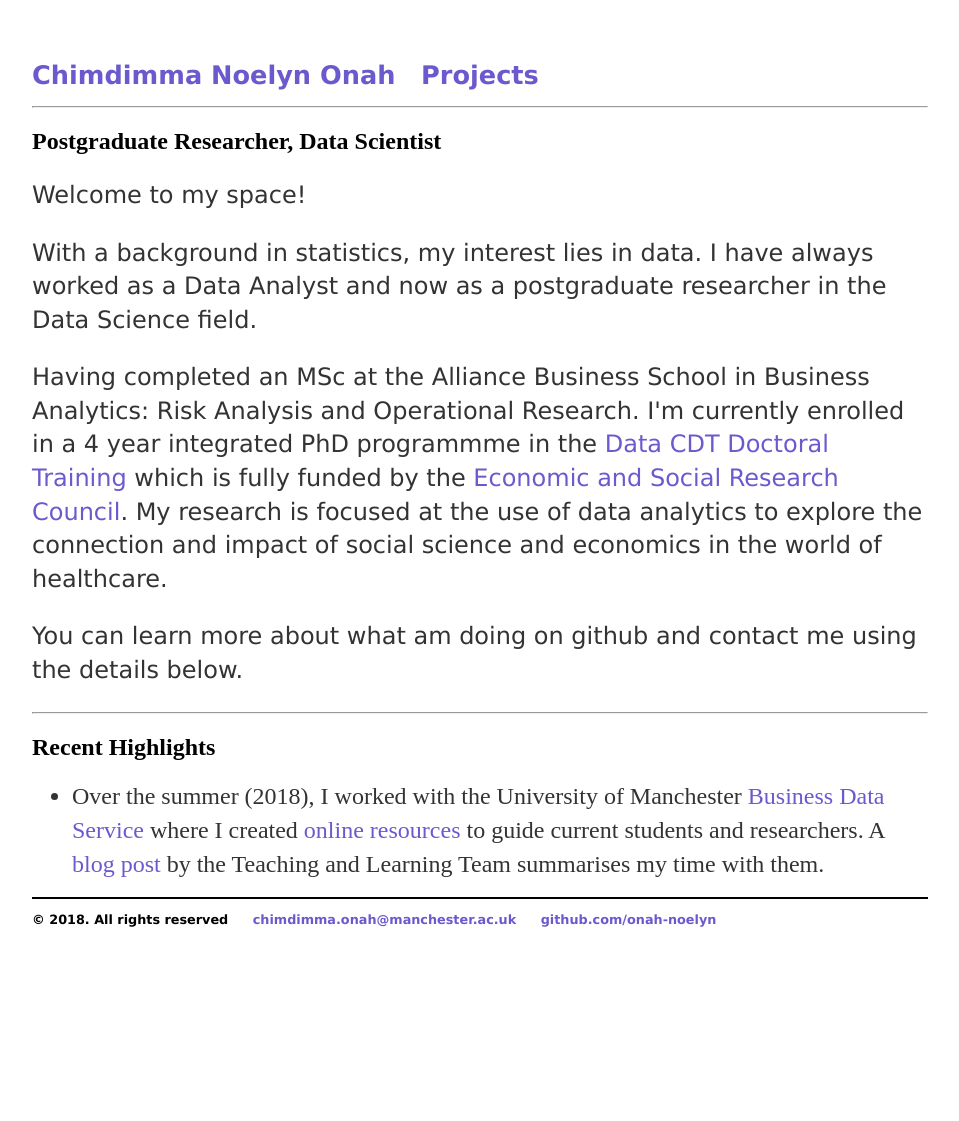
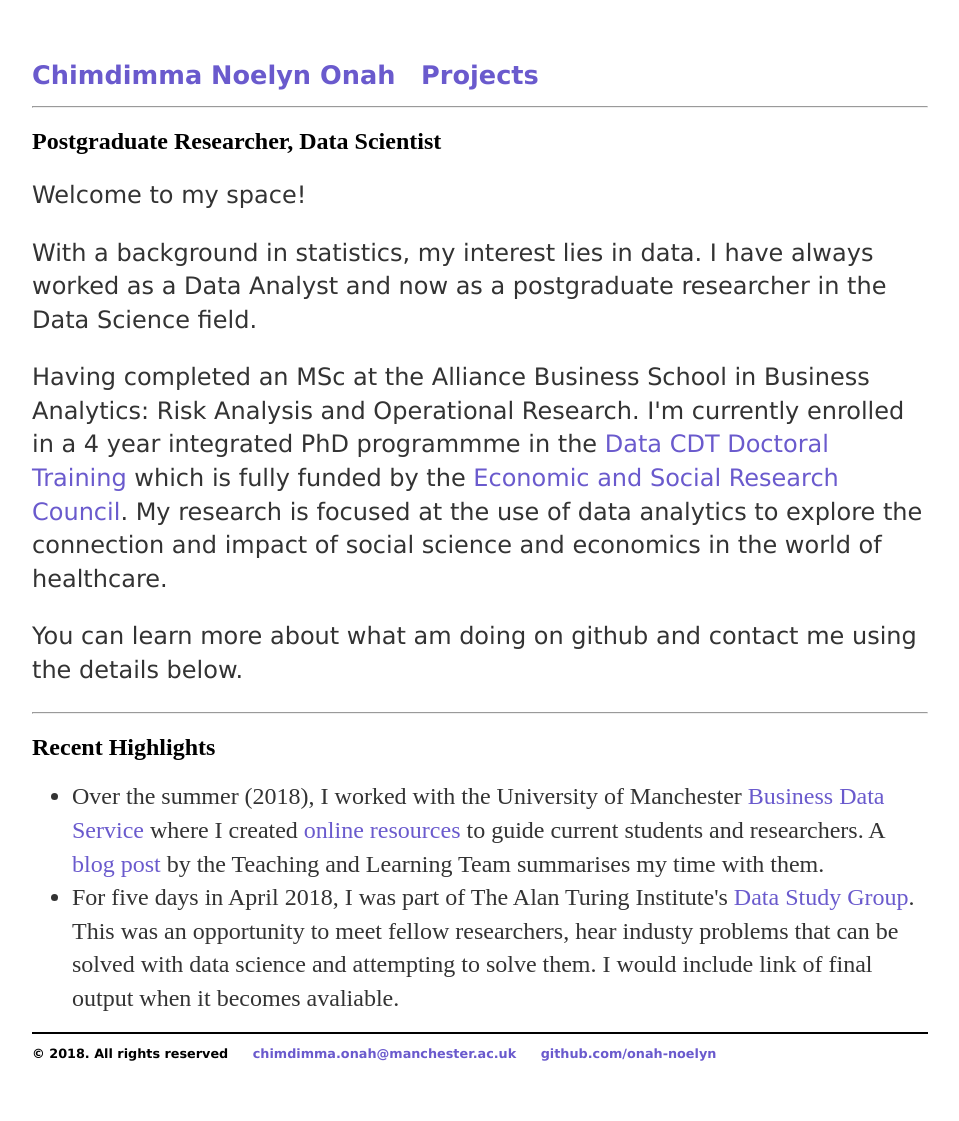
Before and after one commit to Onah-Noelyn/Onah-Noelyn.github.io, a Jekyll site: the page built from index.html, in a window 1280 px wide. Shown: the whole page, without its empty margins (160-1119 px from the left). Built offline with Jekyll 4.4.1, drawn with Linux system fonts in a browser that asks for light colours; before the commit the page ends 987 px from its top, so only the background shows below that.

Commit message:
recent highlights

```diff
--- a/index.html
+++ b/index.html
@@ -20,7 +20,7 @@ title: Chimdimma Noelyn Onah
 	<div>
 	<ul>
 		<li style="font-size: 1.5em; line-height: 1.4em; color: #333;">Over the summer (2018), I worked with the University of Manchester <a href="http://www.library.manchester.ac.uk/using-the-library/students/specialist-learning/business-data-service/">Business Data Service</a> where I created <a href="https://medium.com/using-specialist-business-databases">online resources</a> to guide current students and researchers. A <a href="https://umlteachinglearning.wordpress.com/2018/09/11/digital-humanities-pgr-placement-in-the-library-summer-2018/">blog post</a> by the Teaching and Learning Team summarises my time with them.  </li>
-
+		<li style="font-size: 1.5em; line-height: 1.4em; color: #333;">For five days in April 2018, I was part of The Alan Turing Institute's <a href="https://www.turing.ac.uk/collaborate-turing/data-study-groups">Data Study Group</a>. This was an opportunity to meet fellow researchers, hear industy problems that can be solved with data science and attempting to solve them. I would include link of final output when it becomes avaliable.  </li>
 
 	</ul>
 	</div>
```
